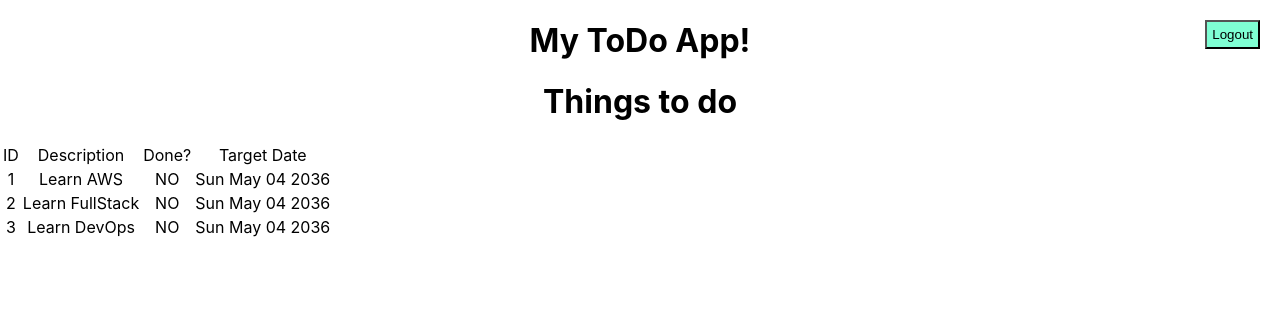
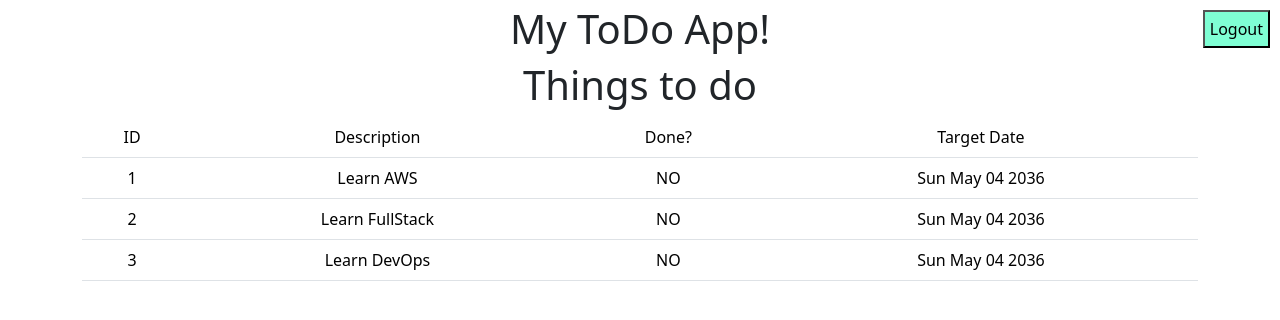
Before and after one commit to jacmba/react-todo-app, a React (Create React App) app: page /todos in a window 1280 px wide. Shown: the top 320 px of the page. Built offline with nearby package versions, Linux system fonts and the light colour scheme; sample sign-in values are in the browser's storage.

Commit message:
Added bootstrap

```diff
--- a/package.json
+++ b/package.json
@@ -6,6 +6,7 @@
     "@testing-library/jest-dom": "^5.17.0",
     "@testing-library/react": "^13.4.0",
     "@testing-library/user-event": "^13.5.0",
+    "bootstrap": "^5.3.3",
     "react": "^18.3.1",
     "react-dom": "^18.3.1",
     "react-router-dom": "^6.23.1",
--- a/src/components/todo/TodoApp.jsx
+++ b/src/components/todo/TodoApp.jsx
@@ -9,7 +9,7 @@ import TodoListComponent from './TodoListComponent'
 const TodoApp = () => {
 
   return (
-    <div className="TodoApp">
+    <div className="container">
       <h1>My ToDo App!</h1>
       <BrowserRouter>
         <LogoutComponent />
--- a/src/components/todo/TodoListComponent.jsx
+++ b/src/components/todo/TodoListComponent.jsx
@@ -27,7 +27,7 @@ const TodoListComponent = () => {
     <div className="TodoListComponent">
       <h1>Things to do</h1>
       <div>
-        <table>
+        <table className="table">
           <thead>
             <tr>
               <td>ID</td>
--- a/src/index.js
+++ b/src/index.js
@@ -4,6 +4,8 @@ import './index.css';
 import App from './App';
 import reportWebVitals from './reportWebVitals';
 import TodoApp from './components/todo/TodoApp';
+
+import 'bootstrap/dist/css/bootstrap.min.css';
 
 const root = ReactDOM.createRoot(document.getElementById('root'));
 root.render(
```
Also changed, not shown: 1 other file (tests, documents, lock files or other folders).
